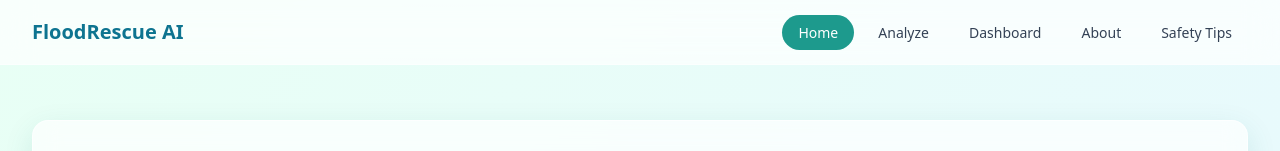
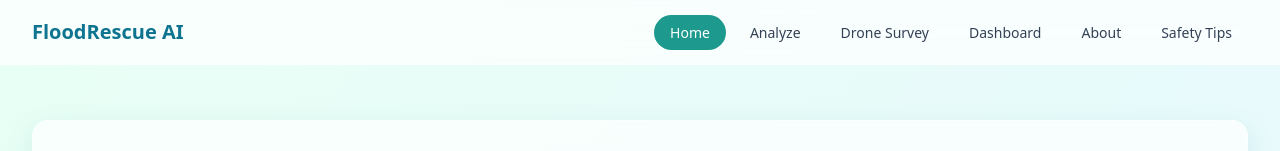
Before and after one commit to aayusPrasad/FloodRescue-AI, a React (Vite) app in the folder frontend/: page / in a window 1280 px wide. Shown: the top 151 px of the page. Built offline with nearby package versions, Linux system fonts and the light colour scheme.

Commit message:
Update Navbar links to include Drone Survey

```diff
--- a/frontend/src/components/Navbar.jsx
+++ b/frontend/src/components/Navbar.jsx
@@ -4,6 +4,7 @@ import { Link, NavLink } from 'react-router-dom'
 const links = [
   { to: '/', label: 'Home' },
   { to: '/analyze', label: 'Analyze' },
+  { to: '/drone-survey', label: 'Drone Survey' },
   { to: '/dashboard', label: 'Dashboard' },
   { to: '/about', label: 'About' },
   { to: '/safety-tips', label: 'Safety Tips' },
```
